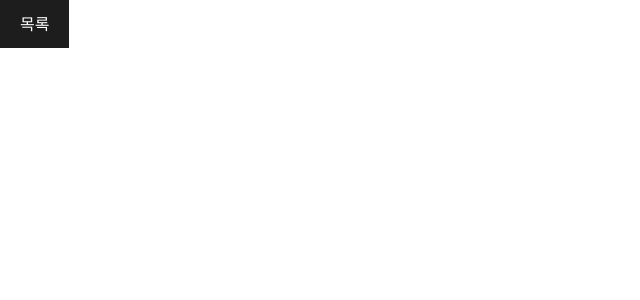
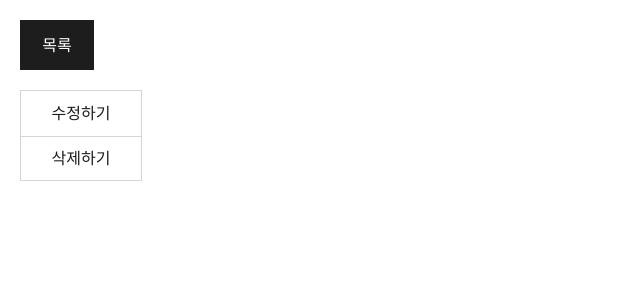
Before and after one commit to mandlake/product-frontend-edu-kso, a Next.js app: page / in a window 1280 px wide. Shown: the top 300 px of the page, without its empty margins (0-640 px from the left). Built offline with nearby package versions, Linux system fonts and the light colour scheme.

Commit message:
버튼 사이즈 재조정, StackedButtonGroup 추가

```diff
--- a/src/app/globals.css
+++ b/src/app/globals.css
@@ -14,6 +14,7 @@
   --color-gray-900: #1d1d1d;
   --color-gray-800: #666666;
   --color-gray-600: #999999;
+  --color-gray-400: #d3d5da;
   --color-gray-200: #ebebeb;
   --color-gray-100: #fafafa;
 }
--- a/src/app/page.tsx
+++ b/src/app/page.tsx
@@ -1,10 +1,19 @@
+"use client";
+
 import { Button } from "../shared/ui/atoms/button";
+import { StackedButtonGroup } from "../shared/ui/atoms/button/StackedButtonGroup";
 
 export default function Home() {
   return (
     <>
-      <div className="flex flex-col items-start">
-        <Button>목록</Button>
+      <div className="flex flex-col items-start gap-5 p-5">
+        <Button size="list">목록</Button>
+        <StackedButtonGroup
+          topLabel="수정하기"
+          bottomLabel="삭제하기"
+          onTopClick={() => console.log("수정")}
+          onBottomClick={() => console.log("삭제")}
+        ></StackedButtonGroup>
       </div>
     </>
   );
--- a/src/shared/ui/atoms/button/Button.tsx
+++ b/src/shared/ui/atoms/button/Button.tsx
@@ -5,19 +5,23 @@ import { cn } from "@/src/shared/lib/cn";
 interface ButtonProps
   extends
     React.ButtonHTMLAttributes<HTMLButtonElement>,
-    VariantProps<typeof buttonVariants> {}
+    VariantProps<typeof buttonVariants> {
+  onClick?: () => void;
+}
 
 export const Button = ({
   className,
   variant,
   size,
   text,
+  onClick,
   children,
   ...props
 }: ButtonProps) => {
   return (
     <button
       className={cn(buttonVariants({ variant, size, text }), className)}
+      onClick={onClick}
       {...props}
     >
       {children}
--- /dev/null
+++ b/src/shared/ui/atoms/button/StackedButtonGroup.tsx
@@ -0,0 +1,34 @@
+import { Button } from "./Button";
+
+interface StackedButtonGroupProps {
+  topLabel: string;
+  bottomLabel: string;
+  onTopClick?: () => void;
+  onBottomClick?: () => void;
+}
+
+export const StackedButtonGroup = ({
+  topLabel,
+  bottomLabel,
+  onTopClick,
+  onBottomClick,
+}: StackedButtonGroupProps) => {
+  return (
+    <div className="inline-flex flex-col overflow-hidden border border-gray-400 bg-white">
+      <Button
+        text="black"
+        className="rounded-none border-0 bg-white w-30 h-[44.5px]"
+        onClick={onTopClick}
+      >
+        {topLabel}
+      </Button>
+      <Button
+        text="black"
+        className="rounded-none border-0 border-t border-gray-400 bg-white w-30 h-[44.5px]"
+        onClick={onBottomClick}
+      >
+        {bottomLabel}
+      </Button>
+    </div>
+  );
+};
--- a/src/shared/ui/atoms/button/button.varaints.ts
+++ b/src/shared/ui/atoms/button/button.varaints.ts
@@ -9,9 +9,12 @@ export const buttonVariants = cva(
         outline: "border border-gray-600 bg-white",
       },
       size: {
-        sm: "px-5 py-3 gap-4 text-md",
-        lg: "px-15 py-6 text-md",
-        icon: "px-5 py-5 gap-4 text-md",
+        list: "w-18.5 h-12.5 px-5 py-3 gap-4 text-md", // 목록
+        sm: "w-35 h-12.5 px-5 py-3 gap-4 text-md", // 후기 작성하기
+        md: "w-37 h-12.5 px-15 py-2.5", // 확인
+        lg: "w-42.5 h-16.5 px-15 py-6 text-md", // 취소, 수정
+        main: "w-45.75 h-18 px-15 py-6 text-md", // 메인으로
+        before: "w-49.5 h-18 px-15 py-6 text-md", // 이전페이지
       },
       text: {
         white: "text-neutral-white",
```
